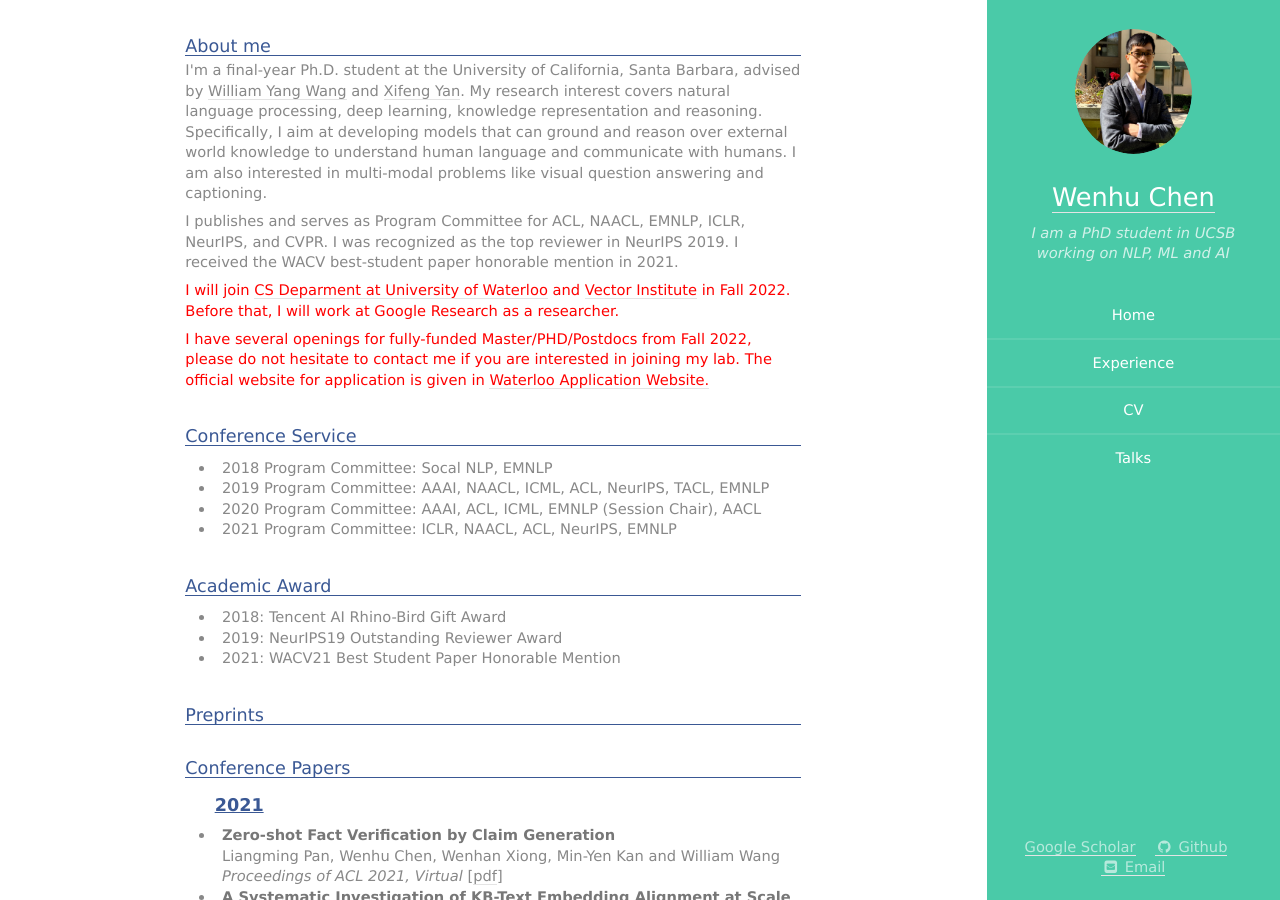
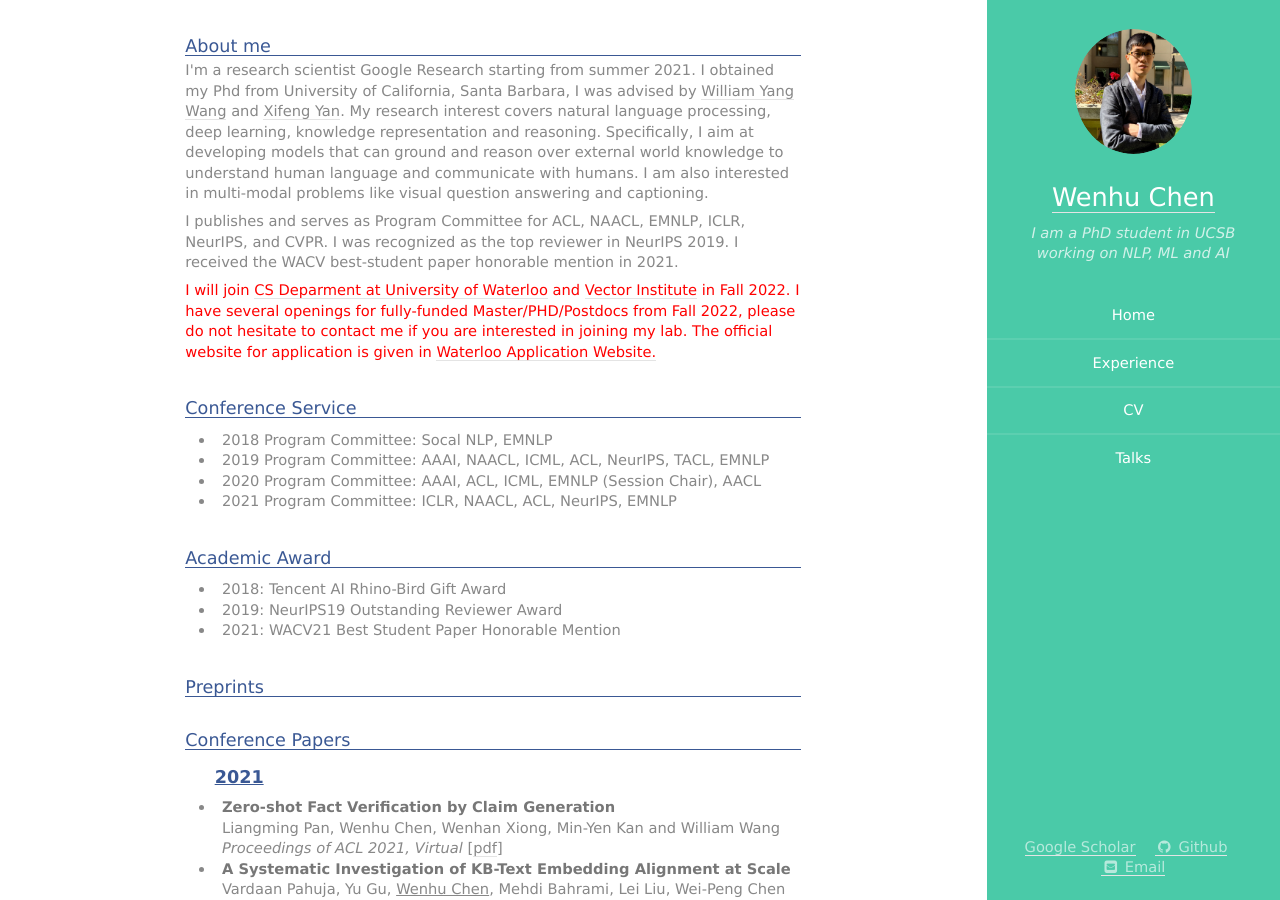
Before and after one commit to wenhuchen/wenhuchen.github.io, a Jekyll site: the page built from index.html, in a window 1280 px wide and 900 px high. Built offline with Jekyll 4.4.1, drawn with Linux system fonts in a browser that asks for light colours.

Commit message:
add recruitment

```diff
--- a/index.html
+++ b/index.html
@@ -21,13 +21,11 @@ ul {
 
 <div class="container">
     <h3>About me</h3>
-    <p>I'm a final-year Ph.D. student at the University of California, Santa Barbara, advised by <a href='https://sites.cs.ucsb.edu/~william/'>William Yang Wang</a> and <a href='https://sites.cs.ucsb.edu/~xyan/'>Xifeng Yan</a>. My research interest covers natural language processing, deep learning, knowledge representation and reasoning. Specifically, I aim at developing models that can ground and reason over external world knowledge to understand human language and communicate with humans. I am also interested in multi-modal problems like visual question answering and captioning.
+    <p>I'm a research scientist Google Research starting from summer 2021. I obtained my Phd from University of California, Santa Barbara, I was advised by <a href='https://sites.cs.ucsb.edu/~william/'>William Yang Wang</a> and <a href='https://sites.cs.ucsb.edu/~xyan/'>Xifeng Yan</a>. My research interest covers natural language processing, deep learning, knowledge representation and reasoning. Specifically, I aim at developing models that can ground and reason over external world knowledge to understand human language and communicate with humans. I am also interested in multi-modal problems like visual question answering and captioning.
 
     <p>I publishes and serves as Program Committee for ACL, NAACL, EMNLP, ICLR, NeurIPS, and CVPR. I was recognized as the top reviewer in NeurIPS 2019. I received the WACV best-student paper honorable mention in 2021.
 
-    <p><font color='red'>I will join <a href="https://cs.uwaterloo.ca/">CS Deparment at University of Waterloo</a> and <a href="https://vectorinstitute.ai/">Vector Institute</a> in Fall 2022. Before that, I will work at Google Research as a researcher.</font></p>
-
-    <p><font color='red'>I have several openings for fully-funded Master/PHD/Postdocs from Fall 2022, please do not hesitate to contact me if you are interested in joining my lab. The official website for application is given in <a href="https://cs.uwaterloo.ca/future-graduate-students/programs">Waterloo Application Website.</a></font></p>
+    <p><font color='red'>I will join <a href="https://cs.uwaterloo.ca/">CS Deparment at University of Waterloo</a> and <a href="https://vectorinstitute.ai/">Vector Institute</a> in Fall 2022. I have several openings for fully-funded Master/PHD/Postdocs from Fall 2022, please do not hesitate to contact me if you are interested in joining my lab. The official website for application is given in <a href="https://cs.uwaterloo.ca/future-graduate-students/programs">Waterloo Application Website.</a></font></p>
 
 </div>
 
```
